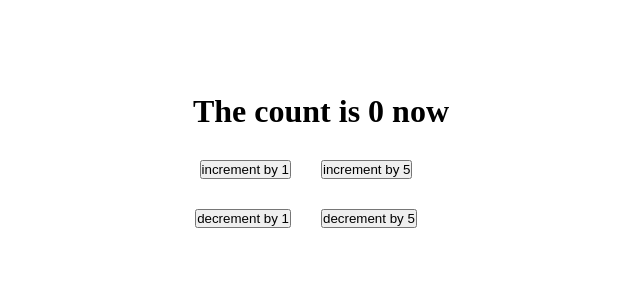
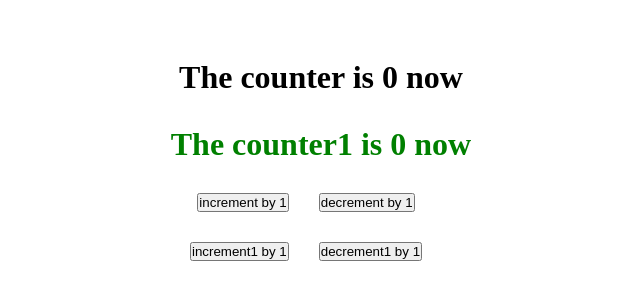
Before and after one commit to babulakterfsd/inside-react, a React (Create React App) app: page / in a window 1280 px wide. Shown: the part 240-540 px from the top of the page, without its empty margins (319-959 px from the left). Built offline with nearby package versions, Linux system fonts and the light colour scheme.

Commit message:
redicer added

```diff
--- a/src/Pages/Home2.jsx
+++ b/src/Pages/Home2.jsx
@@ -2,13 +2,18 @@ import { useReducer } from 'react';
 
 const initialState = {
     counter: 0,
+    counter1: 0,
 };
 const myReducer = (state, action) => {
     switch (action.type) {
         case 'increment':
-            return { counter: state.counter + action.value };
+            return { ...state, counter: state.counter + action.value };
         case 'decrement':
-            return { counter: state.counter - action.value };
+            return { ...state, counter: state.counter - action.value };
+        case 'increment1':
+            return { ...state, counter1: state.counter1 + action.value };
+        case 'decrement1':
+            return { ...state, counter1: state.counter1 - action.value };
         default:
             return { counter: state.counter };
     }
@@ -27,7 +32,10 @@ function Home2() {
                 flexDirection: 'column',
             }}
         >
-            <h1 style={{ marginBottom: '30px' }}>The count is {count.counter} now</h1>
+            <h1 style={{ marginBottom: '30px' }}>The counter is {count.counter} now</h1>
+            <h1 style={{ marginBottom: '30px', color: 'green' }}>
+                The counter1 is {count.counter1} now
+            </h1>
             <div
                 style={{
                     display: 'flex',
@@ -46,9 +54,9 @@ function Home2() {
                 <button
                     type="button"
                     style={{ marginRight: '30px' }}
-                    onClick={() => dispatch({ type: 'increment', value: 5 })}
+                    onClick={() => dispatch({ type: 'decrement', value: 1 })}
                 >
-                    increment by 5
+                    decrement by 1
                 </button>
             </div>
 
@@ -61,13 +69,17 @@ function Home2() {
             >
                 <button
                     type="button"
-                    onClick={() => dispatch({ type: 'decrement', value: 1 })}
-                    style={{ marginRight: '30px', marginLeft: '-30px' }}
+                    style={{ marginRight: '30px' }}
+                    onClick={() => dispatch({ type: 'increment1', value: 1 })}
                 >
-                    decrement by 1
+                    increment1 by 1
                 </button>
-                <button type="button" onClick={() => dispatch({ type: 'decrement', value: 5 })}>
-                    decrement by 5
+                <button
+                    type="button"
+                    style={{ marginRight: '30px' }}
+                    onClick={() => dispatch({ type: 'decrement1', value: 1 })}
+                >
+                    decrement1 by 1
                 </button>
             </div>
         </div>
```
